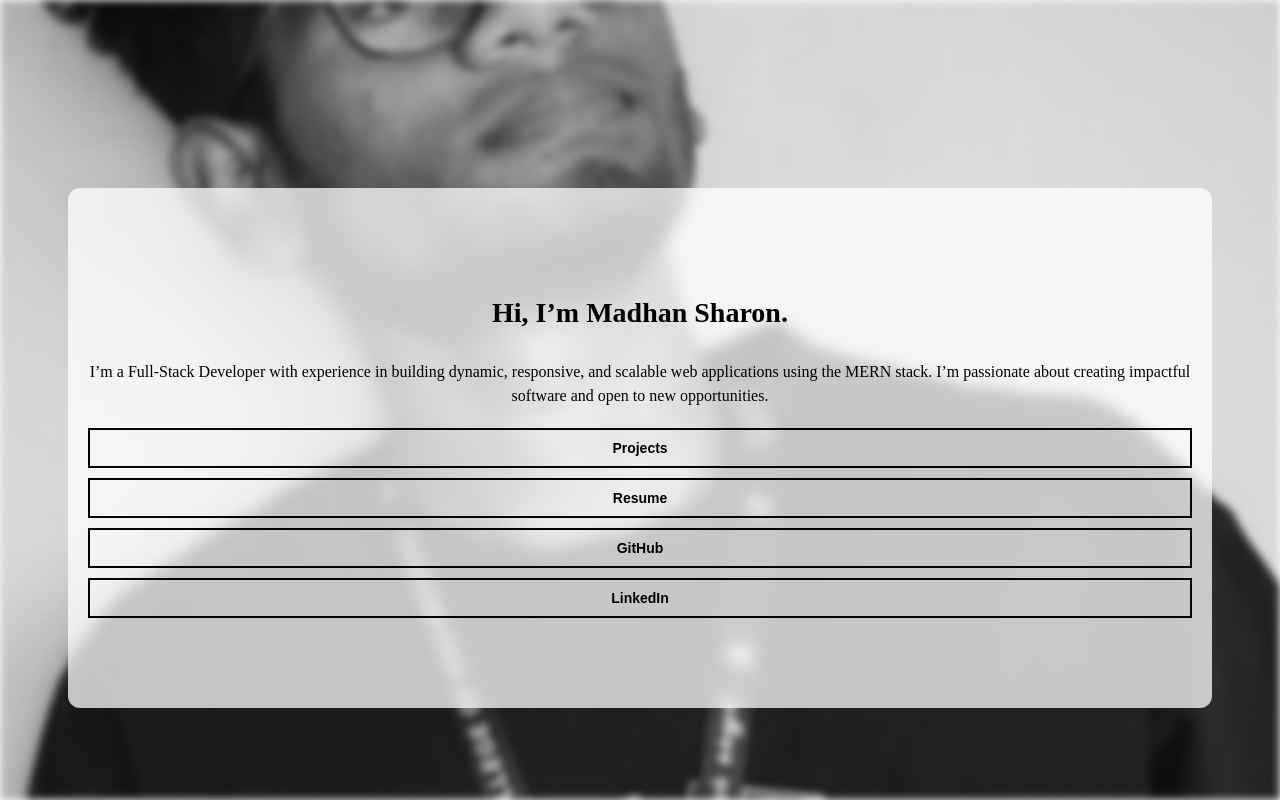
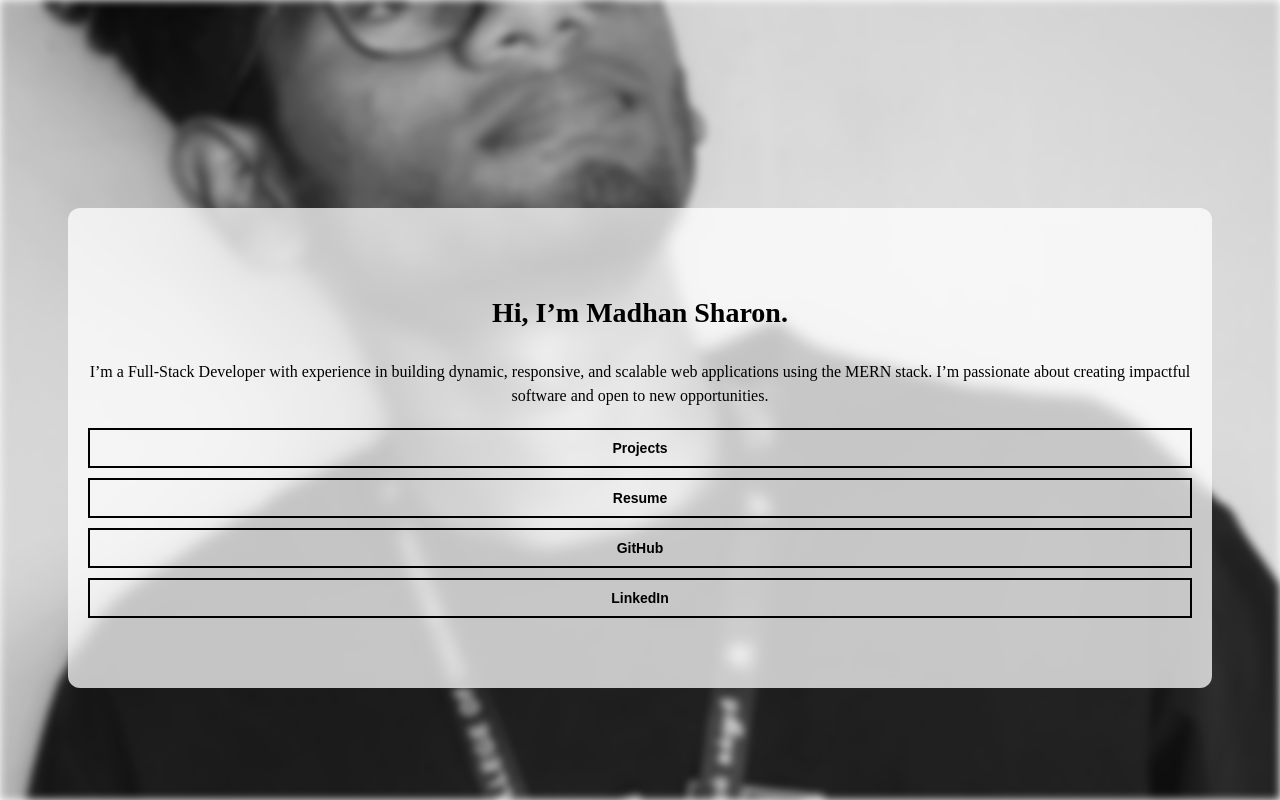
Before and after one commit to MADHANSHARON/my-portfolio, a React (Vite) app: page / in a window 1280 px wide. Shown: the top 800 px of the page. Built offline with nearby package versions, Linux system fonts and the light colour scheme.

Commit message:
initial commit

```diff
--- a/src/components/Hero.css
+++ b/src/components/Hero.css
@@ -108,7 +108,7 @@
   .hero-card {
     flex-direction: column;
     width: 100%;
-    height: 600PX;
+    height:70vh;
     position: relative;
     border-radius: 0;
     overflow: hidden;
```
